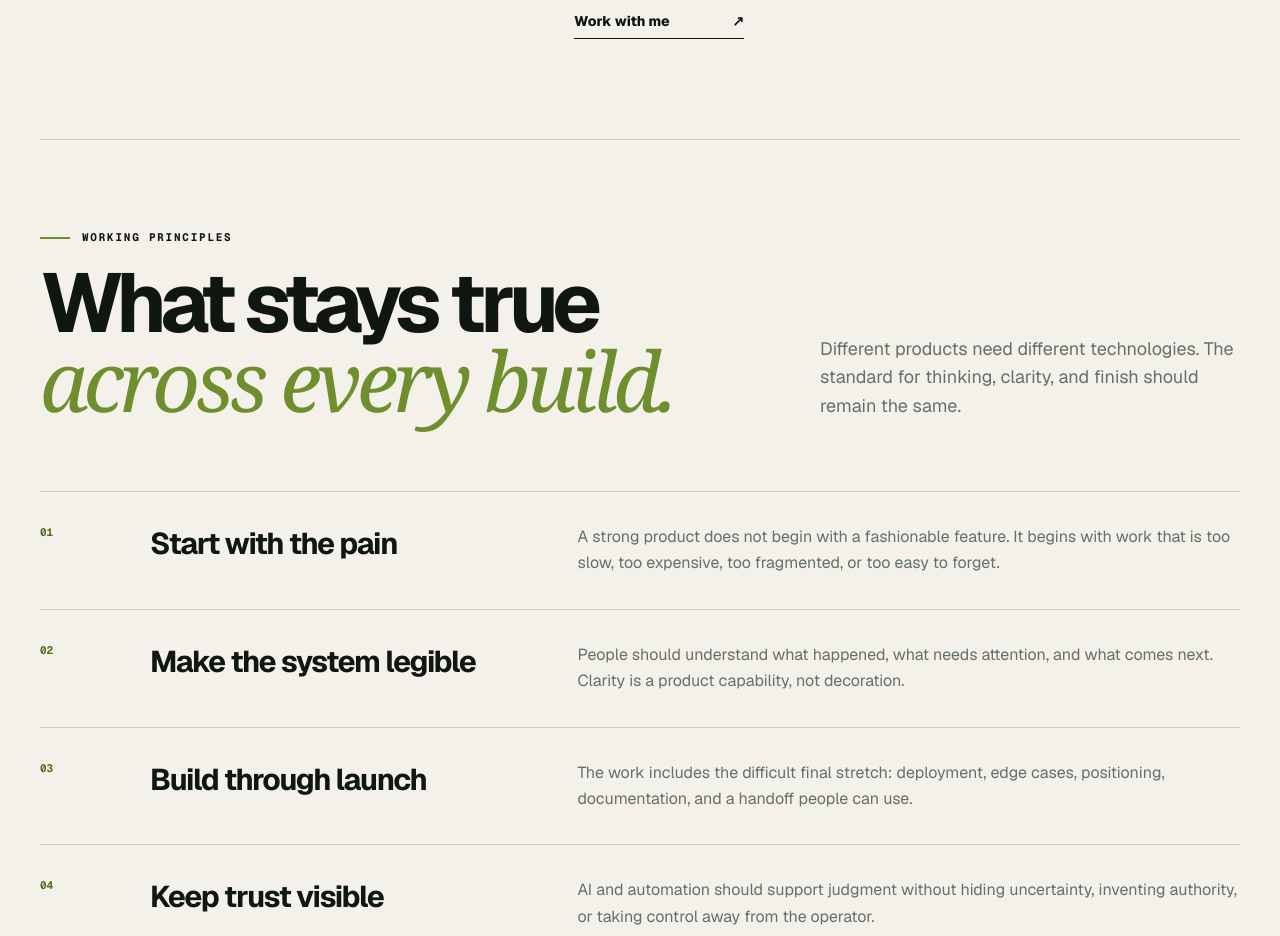
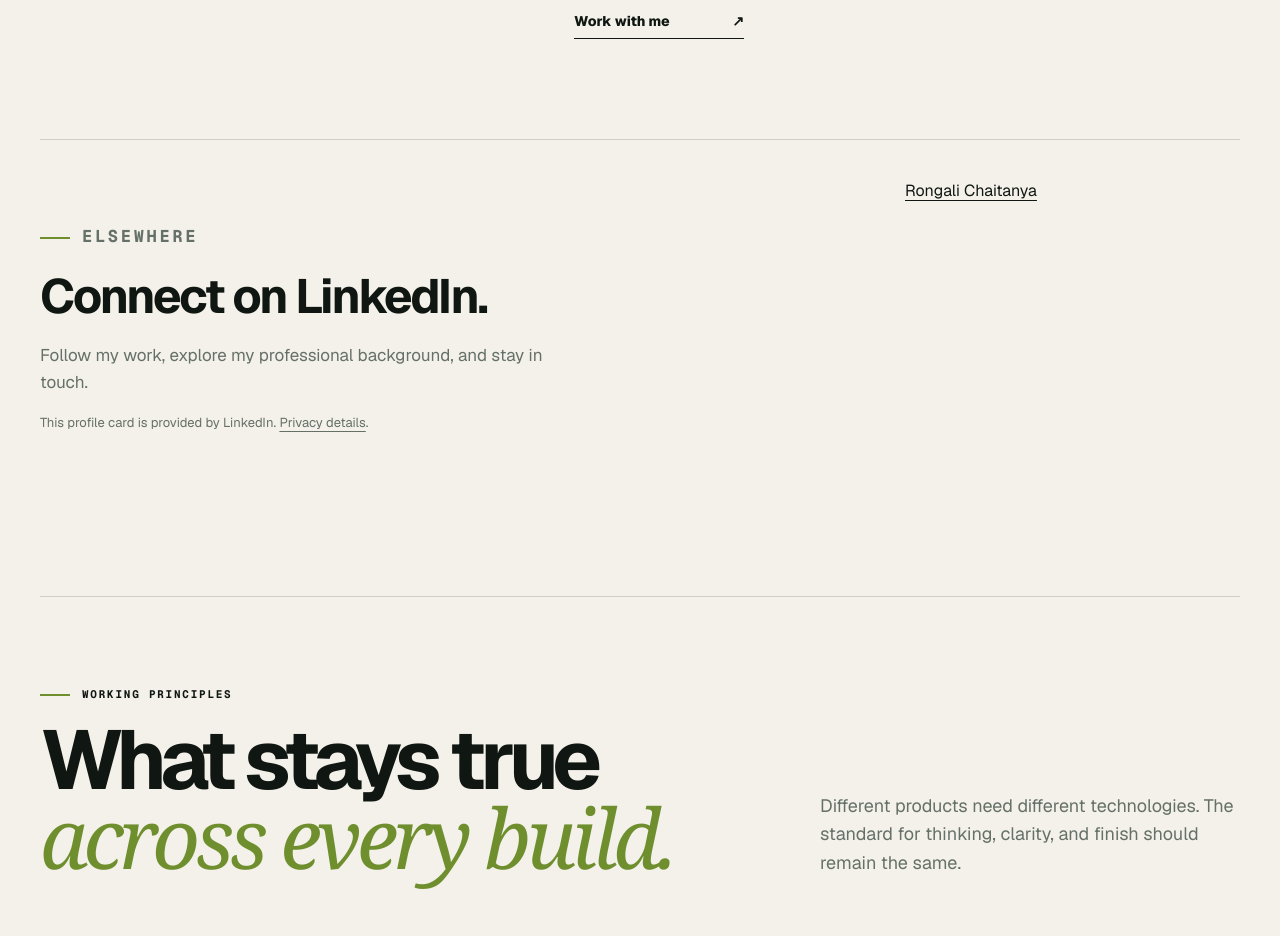
Before and after one commit to rongali-commits/IDO, a Next.js app: page /about in a window 1280 px wide. Shown: the part 1080-2016 px from the top of the page. Built offline with nearby package versions, Linux system fonts and the light colour scheme.

Commit message:
Add official LinkedIn profile badge to About page

```diff
--- a/app/about/page.tsx
+++ b/app/about/page.tsx
@@ -3,6 +3,7 @@ import Image from "next/image";
 import { Link } from "@/components/plain-link";
 import { SiteFooter } from "@/components/site-footer";
 import { SiteHeader } from "@/components/site-header";
+import { LinkedInBadge } from "@/components/linkedin-badge";
 
 export const metadata: Metadata = {
   title: "About",
@@ -25,6 +26,7 @@ export default function AboutPage() {
         <div className="portrait-wrap"><Image src="/about/rongali-chaitanya.webp" alt="Rongali Chaitanya, founder of Noerong" fill priority sizes="(max-width: 980px) 100vw, 42vw" /></div>
         <div className="about-copy"><p className="section-kicker">Rongali Chaitanya · Founder</p><h1>I build SaaS<br /><em>from 0 to 1.</em></h1><p className="lead">Not just the code. The problem, product, interface, system, launch, and the work after launch.</p><p>I have worked independently as a full-stack engineer since 2021. Noerong is the product studio that grew from that practice: a place for focused software that solves operational problems and feels considered from the first screen to the final handoff.</p><p>My work spans Next.js, TypeScript, Python, FastAPI, PostgreSQL, Supabase, Stripe, LLM integrations, product design, deployment, and marketplace positioning. I care most about joining those pieces into one product people can confidently understand and operate.</p><p>Outside the studio, I write long-form essays on history, philosophy, technology, and geopolitics. Writing is a passion and a way to think carefully, explore unconventional topics, and look at familiar questions from a different perspective. It is not a freelance writing service.</p><Link className="text-link" href="/contact">Work with me <span>↗</span></Link></div>
       </section>
+      <LinkedInBadge />
       <section className="about-values shell"><div className="section-heading"><div><p className="section-kicker">Working principles</p><h2>What stays true<br /><em>across every build.</em></h2></div><p>Different products need different technologies. The standard for thinking, clarity, and finish should remain the same.</p></div><div className="value-list">{values.map((value, index) => <article className="value-row" key={value.title}><span>0{index + 1}</span><h3>{value.title}</h3><p>{value.body}</p></article>)}</div></section>
       <section className="capability-band shell"><p className="section-kicker">The studio stack</p><h2>Strategy to production,<br /><em>under one roof.</em></h2><div className="capability-columns"><article><span>01</span><h3>Product</h3><p>Finding the smallest coherent system that solves the real business problem.</p><ul><li>Workflow discovery</li><li>Product scope</li><li>Information architecture</li><li>Marketplace positioning</li></ul></article><article><span>02</span><h3>Design</h3><p>Interfaces built for comprehension, confidence, and useful daily operation.</p><ul><li>UX and UI design</li><li>Responsive systems</li><li>Interaction design</li><li>Product storytelling</li></ul></article><article><span>03</span><h3>Engineering</h3><p>Maintainable full-stack products, integrations, deployments, and handoff.</p><ul><li>Next.js and TypeScript</li><li>Python and FastAPI</li><li>Data and payments</li><li>AI and automation</li></ul></article></div></section>
       <SiteFooter />
--- a/app/globals.css
+++ b/app/globals.css
@@ -502,3 +502,12 @@ h1 em, h2 em { color: var(--olive); font-family: Georgia, serif; font-weight: 40
   .footer-bottom { flex-wrap:wrap; gap:20px; }
   .studio-document { padding-top:34px; }
 }
+
+.linkedin-section{display:grid;grid-template-columns:1fr auto;gap:48px;align-items:center;padding:40px 0 56px;border-top:1px solid var(--line);margin-bottom:50px}
+.linkedin-section h2{font-size:clamp(30px,4vw,48px);line-height:1.12;letter-spacing:-.045em;margin:18px 0}
+.linkedin-section p{max-width:520px;font-size:17px;line-height:1.6;color:var(--muted)}
+.linkedin-section .linkedin-disclosure{font-size:13px}
+.linkedin-section a{text-decoration:underline;text-underline-offset:4px}
+.linkedin-badge-wrap{min-height:310px;width:335px;max-width:100%;min-width:0}
+.linkedin-badge-wrap iframe{max-width:100%}
+@media(max-width:780px){.linkedin-section{grid-template-columns:minmax(0,1fr);gap:24px}.linkedin-badge-wrap{justify-self:start}}
--- a/app/privacy/page.tsx
+++ b/app/privacy/page.tsx
@@ -2,11 +2,11 @@ import { StudioDocument } from "@/components/studio-document";
 
 export const metadata = { title: "Privacy policy", description: "How Noerong handles website visits, project enquiries, and AI assistant conversations.", alternates: { canonical: "/privacy" } };
 export default function PrivacyPage() {
-  return <StudioDocument label="Your information" title="Privacy policy." intro="This policy explains how Rongali Chaitanya, operating Noerong from Bengaluru, India, handles information connected with this website.">
+  return <StudioDocument updated="9 September 2026" label="Your information" title="Privacy policy." intro="This policy explains how Rongali Chaitanya, operating Noerong from Bengaluru, India, handles information connected with this website.">
     <h2>What this website handles</h2><p>You can read the portfolio and essays without creating an account. When you contact hello@noerong.com, your email address, message, and any details you choose to include are used to respond, discuss a project, and manage that relationship. Please include only the information needed for your enquiry.</p>
     <h2>The AI assistant</h2><p>When you send a message, your question and recent conversation are sent through Noerong&apos;s hosting services to DeepSeek to generate a response. Use the assistant only for public information about the studio. Do not submit confidential work, passwords, personal records, or payment information.</p><p>Noerong does not store chat transcripts in its application database. The conversation remains in page memory until you refresh, leave the page, or start a new conversation. DeepSeek processes the submitted information under its own applicable policies, which may include retention and processing outside your country. See <a href="https://cdn.deepseek.com/policies/en-US/deepseek-privacy-policy.html">DeepSeek&apos;s privacy policy</a> and <a href="/assistant-privacy">the assistant privacy details</a>.</p>
-    <h2>Technical information and local preferences</h2><p>Hosting and infrastructure providers, including Vercel and Cloudflare, process technical connection information such as IP addresses and request details to deliver the site and protect it from abuse. Noerong&apos;s assistant keeps request counters associated with a daily changing hashed network identifier, rather than storing raw IP addresses in those counters. Expired counters are removed during later requests.</p><p>The motion preference is stored in your browser so the site remembers whether you paused the animated covers. You can remove it using your browser&apos;s site-data controls. The current site does not include advertising trackers or a marketing analytics integration.</p>
-    <h2>Sharing and retention</h2><p>Information is shared with service providers as needed to operate the website, answer your enquiry, and generate an AI response. Noerong does not sell personal information. Emails and project records may be retained while needed for the relationship, legitimate record keeping, or legal obligations. Infrastructure and AI providers apply their own retention practices; Noerong does not promise that they keep no logs.</p>
+    <h2>Technical information and local preferences</h2><p>Hosting and infrastructure providers, including Vercel and Cloudflare, process technical connection information such as IP addresses and request details to deliver the site and protect it from abuse. Noerong&apos;s assistant keeps request counters associated with a daily changing hashed network identifier, rather than storing raw IP addresses in those counters. Expired counters are removed during later requests.</p><p>The motion preference is stored in your browser so the site remembers whether you paused the animated covers. You can remove it using your browser&apos;s site-data controls. Noerong does not run its own advertising campaigns or marketing analytics integration on this site. Third-party content is described below.</p>
+    <h2>LinkedIn profile badge</h2><p>The About page includes an official LinkedIn profile badge. When it comes into view, your browser connects to LinkedIn to display the card. LinkedIn may receive technical information such as your IP address, browser details, and referring page, and may use cookies or similar technologies under its own <a href="https://www.linkedin.com/legal/privacy-policy">privacy policy</a> and <a href="https://www.linkedin.com/legal/cookie-policy">cookie policy</a>. Noerong does not receive your LinkedIn login details through the badge.</p><h2>Sharing and retention</h2><p>Information is shared with service providers as needed to operate the website, answer your enquiry, and generate an AI response. Noerong does not sell personal information. Emails and project records may be retained while needed for the relationship, legitimate record keeping, or legal obligations. Infrastructure and AI providers apply their own retention practices; Noerong does not promise that they keep no logs.</p>
     <h2>Your choices and requests</h2><p>You can use the site without the assistant and contact Noerong directly. To ask about access, correction, deletion, withdrawal of consent where applicable, or another privacy concern, email <a href="mailto:hello@noerong.com?subject=Privacy%20request">hello@noerong.com</a>. Describe the request without sending identity documents unless they are needed and specifically requested. Requests will be handled in accordance with applicable law, including any required verification or record-retention obligations.</p>
     <h2>External sites and changes</h2><p>Project demos, marketplaces, and social platforms have their own policies. This policy covers the Noerong studio website, not every linked product. Material changes to this policy will be reflected here with an updated date.</p>
   </StudioDocument>;
--- /dev/null
+++ b/components/linkedin-badge.tsx
@@ -0,0 +1,27 @@
+"use client";
+
+import { useEffect, useRef } from "react";
+
+export function LinkedInBadge() {
+  const host = useRef<HTMLDivElement>(null);
+  useEffect(() => {
+    const element = host.current;
+    if (!element) return;
+    let script: HTMLScriptElement | undefined;
+    const observer = new IntersectionObserver(([entry]) => {
+      if (!entry.isIntersecting || script) return;
+      script = document.createElement("script");
+      script.src = "https://platform.linkedin.com/badges/js/profile.js";
+      script.async = true;
+      script.defer = true;
+      document.body.appendChild(script);
+      observer.disconnect();
+    }, { rootMargin: "100px" });
+    observer.observe(element);
+    return () => { observer.disconnect(); script?.remove(); };
+  }, []);
+  return <section className="linkedin-section shell" aria-labelledby="linkedin-heading">
+    <div><p className="section-kicker">Elsewhere</p><h2 id="linkedin-heading">Connect on LinkedIn.</h2><p>Follow my work, explore my professional background, and stay in touch.</p><p className="linkedin-disclosure">This profile card is provided by LinkedIn. <a href="/privacy">Privacy details</a>.</p></div>
+    <div ref={host} className="linkedin-badge-wrap"><div className="badge-base LI-profile-badge" data-locale="en_US" data-size="medium" data-theme="light" data-type="VERTICAL" data-vanity="rongalichaitanya" data-version="v1"><a className="badge-base__link LI-simple-link" href="https://in.linkedin.com/in/rongalichaitanya?trk=profile-badge">Rongali Chaitanya</a></div></div>
+  </section>;
+}
--- a/components/studio-document.tsx
+++ b/components/studio-document.tsx
@@ -2,6 +2,6 @@ import type { ReactNode } from "react";
 import { SiteHeader } from "@/components/site-header";
 import { SiteFooter } from "@/components/site-footer";
 
-export function StudioDocument({ label, title, intro, children }: { label: string; title: string; intro: string; children: ReactNode }) {
-  return <main><SiteHeader /><article className="studio-document shell"><header><p className="eyebrow">{label}</p><h1>{title}</h1><p className="document-intro">{intro}</p><p className="document-date">Updated 8 September 2026</p></header><div className="document-body">{children}</div></article><SiteFooter showProjectCta={false} /></main>;
+export function StudioDocument({ label, title, intro, children, updated = "8 September 2026" }: { label: string; title: string; intro: string; children: ReactNode; updated?: string }) {
+  return <main><SiteHeader /><article className="studio-document shell"><header><p className="eyebrow">{label}</p><h1>{title}</h1><p className="document-intro">{intro}</p><p className="document-date">Updated {updated}</p></header><div className="document-body">{children}</div></article><SiteFooter showProjectCta={false} /></main>;
 }
--- a/next.config.ts
+++ b/next.config.ts
@@ -12,7 +12,9 @@ const nextConfig: NextConfig = {
       { key: 'Permissions-Policy', value: 'camera=(), microphone=(), geolocation=(), payment=(), usb=()' },
       { key: 'Content-Security-Policy', value: "default-src 'self'; base-uri 'self'; object-src 'none'; frame-ancestors 'none'; form-action 'self'; script-src 'self' 'unsafe-inline'; style-src 'self' 'unsafe-inline'; img-src 'self' data: blob:; font-src 'self'; media-src 'self'; connect-src 'self'; upgrade-insecure-requests" },
     ];
-    return ["/", "/:path*"].map(source => ({ source, headers }));
+    return [...["/", "/:path*"].map(source => ({ source, headers })), {
+      source: '/about', headers: headers.map(header => header.key === 'Content-Security-Policy' ? { ...header, value: header.value.replace("script-src 'self' 'unsafe-inline'", "script-src 'self' 'unsafe-inline' https://platform.linkedin.com https://badges.linkedin.com").replace("style-src 'self' 'unsafe-inline'", "style-src 'self' 'unsafe-inline' https://static.licdn.com").replace("img-src 'self' data: blob:", "img-src 'self' data: blob: https://media.licdn.com https://static.licdn.com https://www.linkedin.com").replace("font-src 'self'", "font-src 'self' https://static.licdn.com") } : header)
+    }];
   },
   webpack(config) {
     if (process.env.NOERONG_VERCEL_BUILD === '1') {
```
